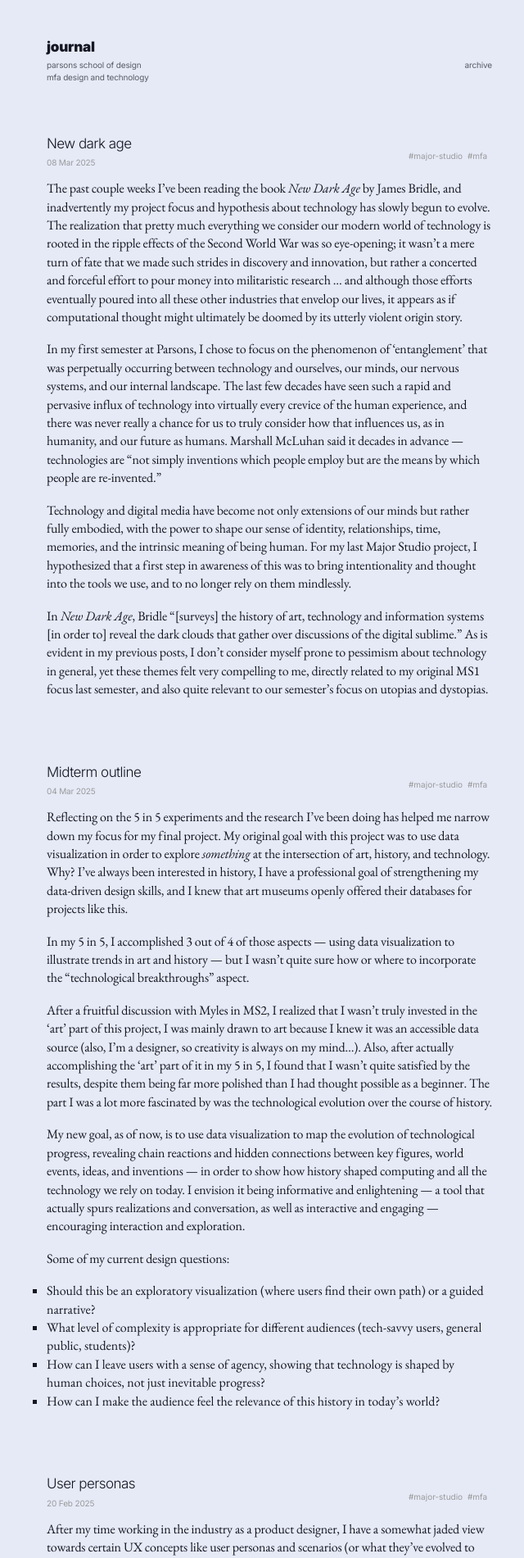
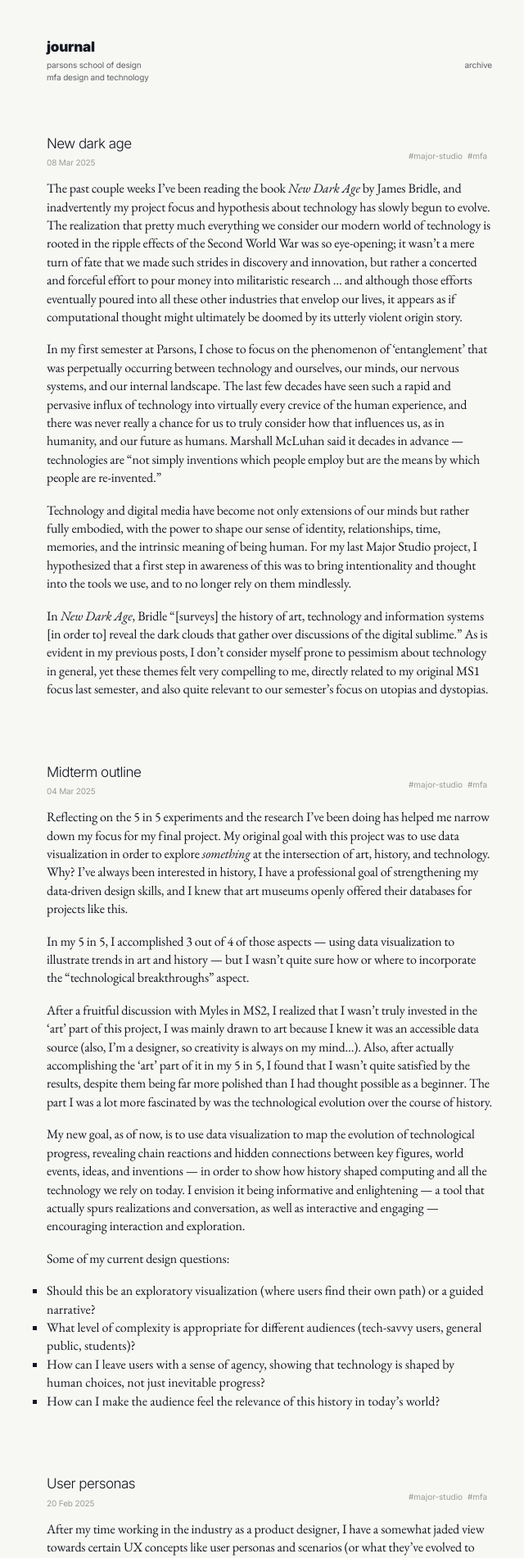
Before and after one commit to vasukisunder/vasukisunder.github.io, a Jekyll site: the page built from index.html, in a window 1280 px wide. Shown: the top 1901 px of the page at 82% size, without its empty margins (311-951 px from the left). Built offline with Jekyll 4.4.1, drawn with Linux system fonts in a browser that asks for light colours; the list of posts is cut into pages by our own code.

Commit message:
bg color

```diff
--- a/public/css/poole.css
+++ b/public/css/poole.css
@@ -8,7 +8,7 @@ html,
 body {
   margin: 0;
   padding: 0;
-  background-color: #e6eaf7;
+  background-color: #f7f8f3;
 }
 
 html {
```
